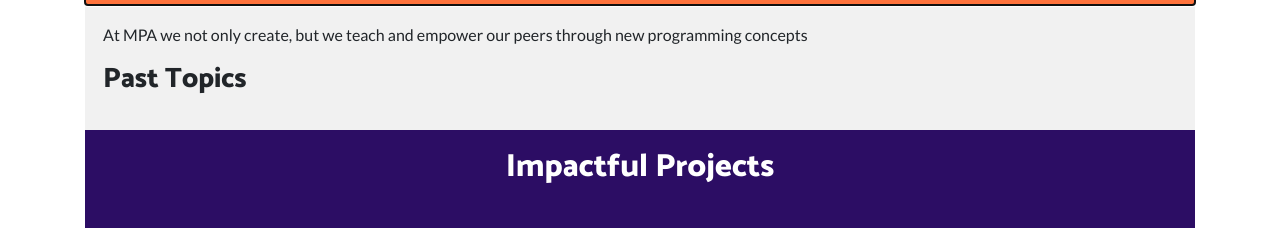
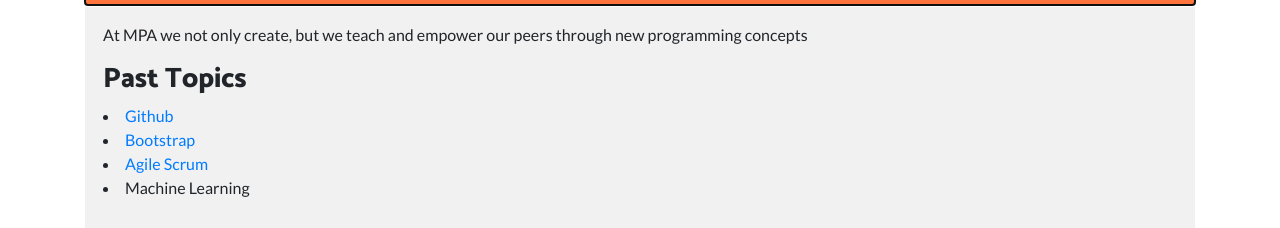
Before and after one commit to MinorityProgrammers/MinorityProgrammers.github.io, a website: page our-work.html in a window 1280 px wide. Both pictures are taken after a click on the button "STEM Education". Shown: the part 568-796 px from the top of the page. Drawn offline with Linux system fonts and the light colour scheme.

Commit message:
added powerpoint slides under stem education powerpoint via google drive links

```diff
--- a/our-work.html
+++ b/our-work.html
@@ -88,7 +88,11 @@
         <p>At MPA we not only create, but we teach and empower our peers through new programming concepts</p>
       <p>
         <h3> Past Topics
-          <h3>
+        </h3>
+            <li><a href="https://drive.google.com/file/d/1tVt0n_t320Mb2WInwlf2xJGy9hCEApFN/view?usp=sharing">Github</a></li>
+            <li><a href = "https://drive.google.com/file/d/1SjQwNqbtp1ud7kzvi_WG1V_EWissFiSN/view?usp=sharing">Bootstrap</a></li>
+            <li><a href = "https://drive.google.com/file/d/16kcQlbpw6Bd7oN6VS7fTraYq-ROIpNDF/view?usp=sharing">Agile Scrum</a></li>
+            <li>Machine Learning</li>
       </p>
       </div>
   </div>
```
